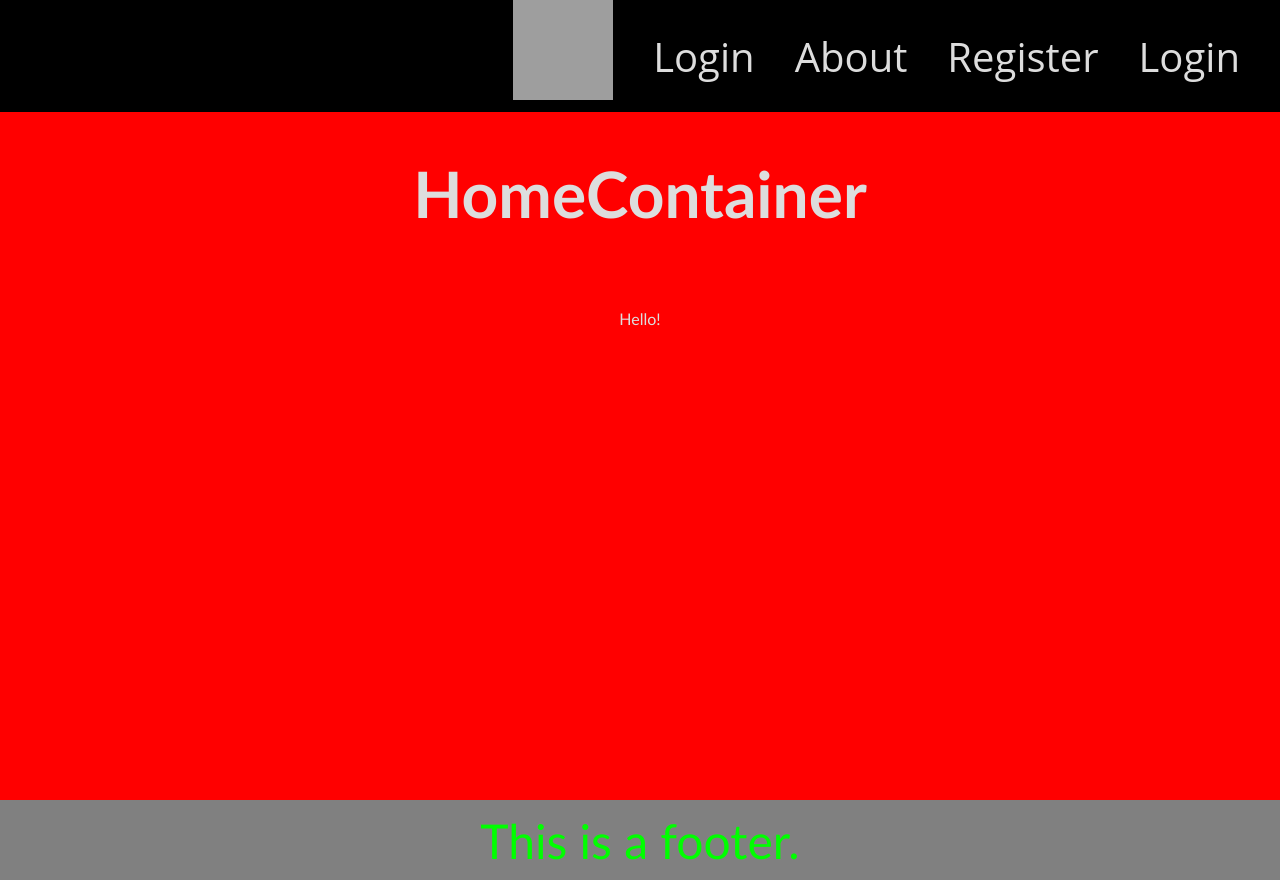
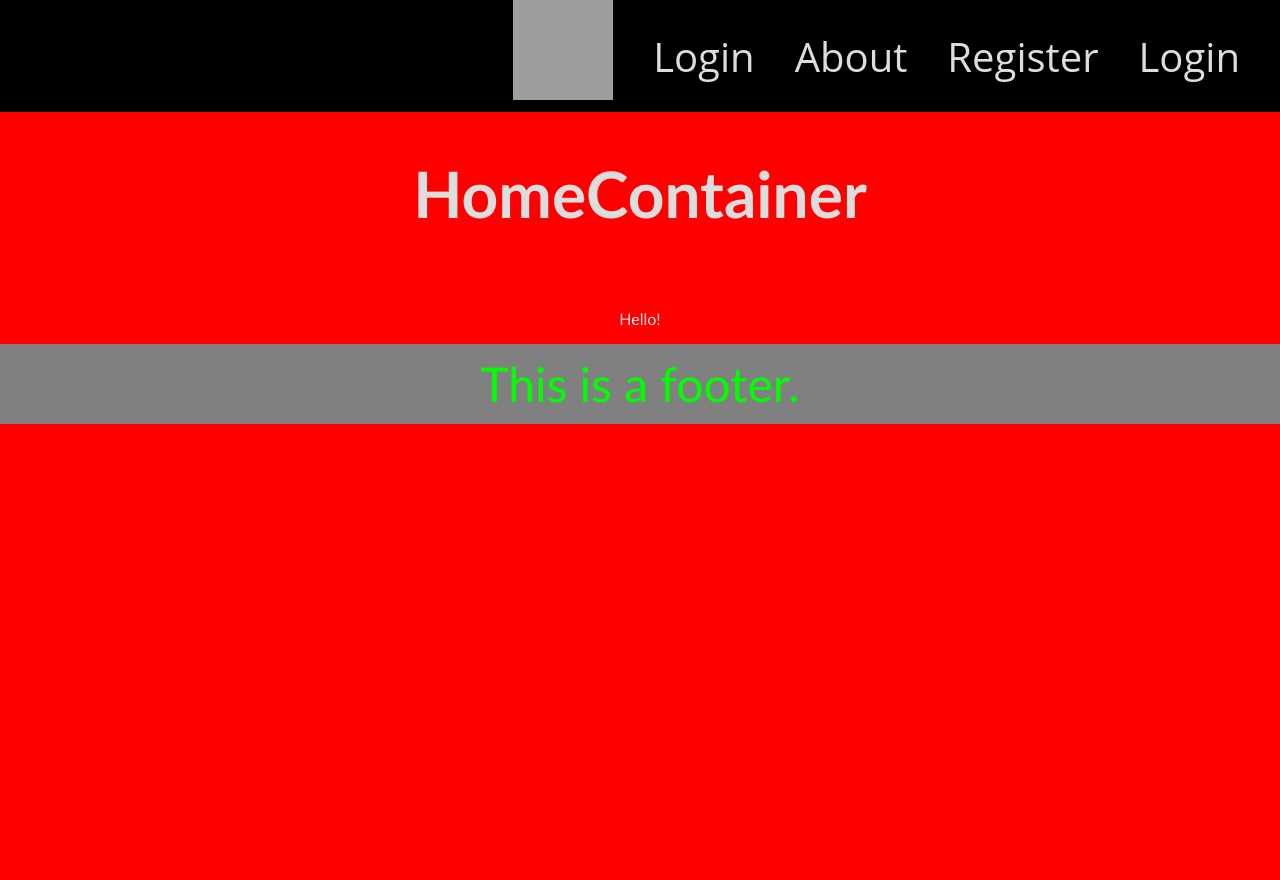
Before and after one commit to alxdelgado/Any-Day-Sommelier_front-end, a React (Create React App) app in the folder anyday-sommelier-app/: page / in a window 1280 px wide. Built offline with nearby package versions, Linux system fonts and the light colour scheme; grey boxes are pictures that could not be loaded.

Commit message:
Converted Footer to React Component

```diff
--- a/anyday-sommelier-app/public/index.html
+++ b/anyday-sommelier-app/public/index.html
@@ -4,39 +4,21 @@
     <meta charset="utf-8">
     <meta name="viewport" content="width=device-width, initial-scale=1, shrink-to-fit=no">
     <meta name="theme-color" content="#000000">
-    <!--
-      manifest.json provides metadata used when your web app is added to the
-      homescreen on Android. See https://developers.google.com/web/fundamentals/engage-and-retain/web-app-manifest/
-    -->
-
     <link rel="manifest" href="%PUBLIC_URL%/manifest.json">
     <link rel="shortcut icon" href="%PUBLIC_URL%/favicon.ico">
     <link rel="stylesheet" href="style.css">
     <title>React App</title>
+  </head>
 
-  </head>
+
   <body>
-    <!-- Role is part of WAI-ARIA accessability symantics -->
-    <!-- <header class="navBar" role="banner">
-      <nav role="navigation">
-        <ul class="navUl">
-          <a href="index.html"><img src="/Users/kyder/funky-ducks/portfolio/MyPortfolio/icon1.svg" class="navIcon" alt="Site icon"></img></a>
-          <li><a href="#" title="Login">Login</a></li>
-          <li><a href="#" title="About Anyday Sommelier">About</a></li>
-        </ul>
-      </nav>
-    </header> -->
 
     <noscript>
       You need to enable JavaScript to run this app.
     </noscript>
     <div id="root"></div>
 
-    <div>
-      <footer role="footer">
-        <div><p>This is a footer.</p></div>
-      </footer>
-    </div>
 
   </body>
+
 </html>
--- a/anyday-sommelier-app/src/App.js
+++ b/anyday-sommelier-app/src/App.js
@@ -2,6 +2,7 @@ import React, { Component } from 'react';
 import HomeContainer from './HomeContainer/index.js';
 import logo from './logo.svg';
 import Header from "./Header";
+import Footer from "./Footer";
 import './App.css';
 import {Route, Switch, Link} from 'react-router-dom';
 
@@ -23,6 +24,7 @@ class App extends Component {
           <Switch>
             <Route exact path='/' component= {HomeContainer}/>
           </Switch>
+          <Footer />
       </div>
     );
   }
--- /dev/null
+++ b/anyday-sommelier-app/src/Footer/index.js
@@ -0,0 +1,14 @@
+import React, { Component } from "react";
+import { Link } from "react-router-dom";
+
+const Footer = () => {
+  return (
+      <div>
+        <footer role="footer">
+          <div><p>This is a footer.</p></div>
+        </footer>
+      </div>
+    )
+};
+
+export default Footer;
```
